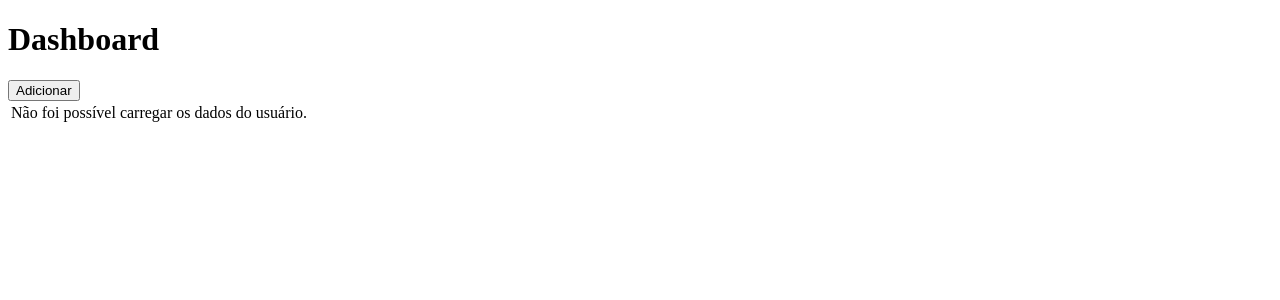
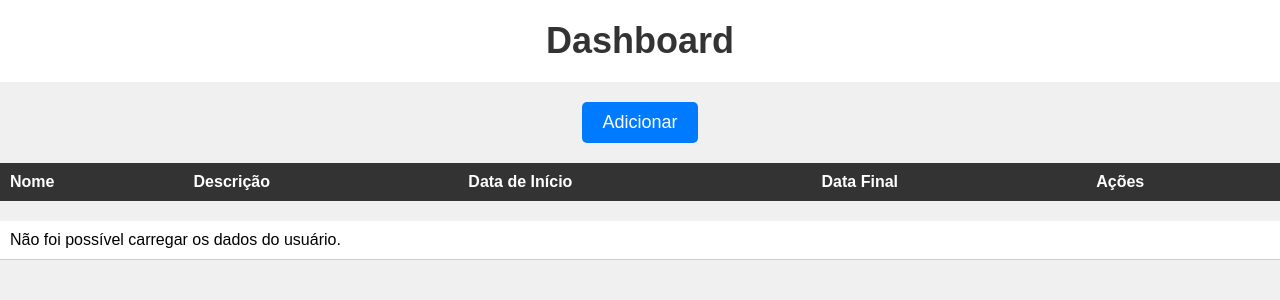
Before and after one commit to AlanDouglasSS/XNEO, a PHP site: page /dashboard.html in a window 1280 px wide. Shown: the top 300 px of the page. Run offline with PHP 8.4, Linux system fonts and the light colour scheme; lists and menus that the app fills with data are empty.

Commit message:
update style

```diff
--- a/assets/style/style.css
+++ b/assets/style/style.css
@@ -126,3 +126,5 @@ footer{
         left: 40;
     }
 }
+
+/*========================NOVA ESTILIZAÇÃO*/
--- a/dashboard.html
+++ b/dashboard.html
@@ -6,21 +6,73 @@
     <title>Document</title>
     <script src="assets/javascript/jquery-3.7.0.min.js"></script>
 
-
-
     <style>
-        .editar-button {
-            background-color: blue;
-            color: white;
-            padding: 5px 10px;
-            text-decoration: none;
+        body {
+            font-family: Arial, sans-serif;
+            background-color: #f0f0f0;
+            margin: 0;
+            padding: 0;
         }
 
-        .excluir-button {
-            background-color: red;
-            color: white;
+        h1 {
+            font-size: 36px;
+            color: #333;
+            text-align: center;
+            padding: 20px;
+            background-color: #fff;
+            margin: 0;
+        }
+
+        button#adicionarBtn {
+            display: block;
+            margin: 20px auto;
+            padding: 10px 20px;
+            background-color: #007bff;
+            color: #fff;
+            border: none;
+            border-radius: 5px;
+            cursor: pointer;
+            font-size: 18px;
+        }
+
+        button#adicionarBtn:hover {
+            background-color: #0056b3;
+        }
+
+        table {
+            width: 100%;
+            background-color: #fff;
+            border-collapse: collapse;
+            margin: 20px auto;
+        }
+
+        table th, table td {
+            padding: 10px;
+            text-align: left;
+        }
+
+        table th {
+            background-color: #333;
+            color: #fff;
+        }
+
+        table td {
+            border-bottom: 1px solid #ccc;
+        }
+
+        .editar-button, .excluir-button {
+            display: inline-block;
             padding: 5px 10px;
+            margin-right: 5px;
             text-decoration: none;
+            background-color: #007bff;
+            color: #fff;
+            border-radius: 5px;
+            font-size: 14px;
+        }
+
+        .editar-button:hover, .excluir-button:hover {
+            background-color: #0056b3;
         }
     </style>
 
@@ -45,7 +97,8 @@
     </script>
 
 
-    <table id="userTable">
+    <!--===CABEÇALHO INDEPENDENTE-->
+    <table id="">
         <thead>
             <tr>
                 <th>Nome</th>
@@ -55,8 +108,19 @@
                 <th>Ações</th>
             </tr>
         </thead>
-        <tbody>
-        </tbody>
+    </table>
+
+    <!--CABEÇALHO DEPENDENTE SUBISTITUIÇÃO-->
+    <table id="userTable">
+        <thead>
+            <tr>
+                <th></th>
+                <th></th>
+                <th>o</th>
+                <th></th>
+                <th></th>
+            </tr>
+        </thead>
     </table>
 
 
@@ -65,10 +129,6 @@
             const urlParams = new URLSearchParams(window.location.search);
             const usuarioId = urlParams.get('usuarioId');
             const userTable = $('#userTable');
-
-            // Manipulador de evento para o envio do formulário de adição de usuário
-
-
             // Carrega os dados da tabela
             loadData();
 
@@ -96,15 +156,12 @@
                                 let dataFinal = $('<td></td>').text(user.data_final);
                                 row.append(dataFinal);
 
-
-
                                 let actions = $('<td></td>');
 
-
-                                let editarButton = $('<a></a>') // Cria um novo elemento de link
-                                    .text('Editar') // Define o texto do link
-                                    .attr('href', 'php/editar.php?id=' + user.ID_atividade) // Define o atributo href do link
-                                    .addClass('editar-button'); // Adiciona uma classe ao link para estilização
+                                let editarButton = $('<a></a>')
+                                    .text('Editar')
+                                    .attr('href', 'php/editar.php?id=' + user.ID_atividade)
+                                    .addClass('editar-button');
 
                                 let excluirButton = $('<a></a>')
                                     .text('Excluir')
@@ -113,15 +170,7 @@
 
                                 actions.append(editarButton);
                                 actions.append(excluirButton);
-                                row.append(actions);
-
-
-
-
-                                row.append(actions);
-
-
-                                // Adiciona a linha à tabela
+                                row.append(actions);// Adiciona a linha à tabela
                                 userTable.append(row);
                             });
                         } else {
@@ -136,5 +185,7 @@
             }
         });
     </script>
+
 </body>
+
 </html>
```
Also changed, not shown: assets/style/login.css (+44 -26 lines), php/Adicionar.php (+55 -0 lines), php/cadastrar_users.php (+57 -0 lines), php/editar.php (+55 -3 lines), assets/javascript/script.js (deleted), login.html (line endings or trailing spaces).
